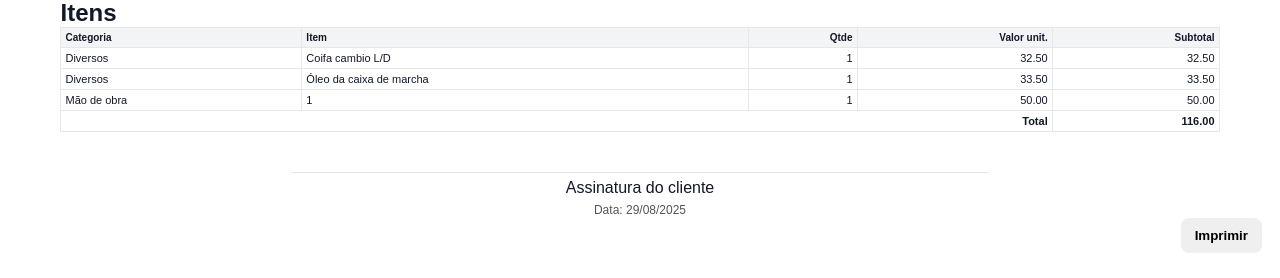
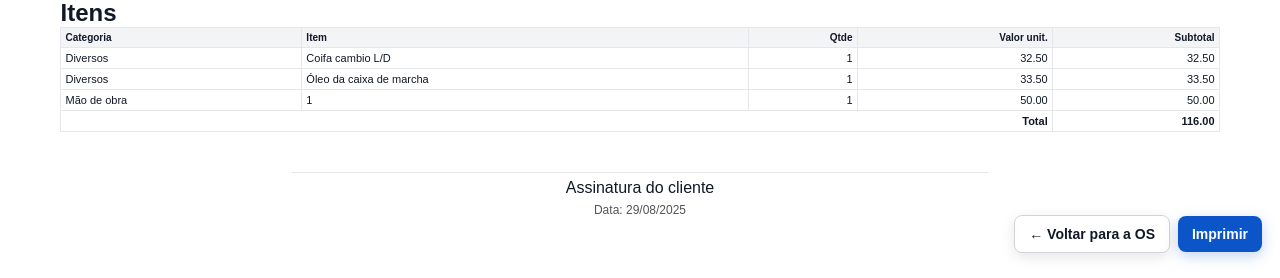
Before and after one commit to sketchJayJay/Mec-nica-do-Jairo, a Flask app: page /os/17/imprimir in a window 1280 px wide. Shown: the part 529-807 px from the top of the page. Run offline with Flask 3, Linux system fonts and the light colour scheme; data comes from the database, SQL or seed files in the repository; some libraries are stand-ins or nearby versions.

Commit message:
Add files via upload

```diff
--- a/templates/os_print.html
+++ b/templates/os_print.html
@@ -18,8 +18,12 @@
         table.grid th { background:#f3f4f6; text-align:left; font-size:10px; }
         .row { display:flex; gap:12px; flex-wrap:wrap; }
         .col { flex:1; min-width:180px; }
-        .print-actions { position:fixed; right:18px; bottom:18px; z-index:99; }
-        .print-actions button { border:0; border-radius:8px; padding:10px 14px; cursor:pointer; font-weight:700; }
+        .print-actions { position:fixed; right:18px; bottom:18px; z-index:99; display:flex; gap:8px; align-items:center; }
+        .print-actions a, .print-actions button { border:0; border-radius:8px; padding:10px 14px; cursor:pointer; font-weight:700; font-family:Arial, Helvetica, sans-serif; font-size:14px; text-decoration:none; }
+        .print-actions .back-btn { background:#fff; color:#111827; border:1px solid #d1d5db; box-shadow:0 4px 14px rgba(0,0,0,.10); }
+        .print-actions .print-btn { background:#0b55c9; color:#fff; box-shadow:0 4px 14px rgba(11,85,201,.25); }
+        .print-actions .back-btn:hover { background:#f3f4f6; }
+        .print-actions .print-btn:hover { background:#073f96; }
         @media print {
             .print-actions { display:none !important; }
         }
@@ -27,7 +31,10 @@
 </head>
 <body>
     <!-- MECANICA_DO_JAIRO v1.2 (nobg) - MODELO ORIGINAL PRESERVADO -->
-    <div class="print-actions"><button onclick="window.print()">Imprimir</button></div>
+    <div class="print-actions">
+        <a class="back-btn" href="{{ url_for('os_view', servico_id=ordem.id) }}">← Voltar para a OS</a>
+        <button class="print-btn" type="button" onclick="window.print()">Imprimir</button>
+    </div>
 
     <div class="header" style="display:block; position:relative; padding-right:150px; min-height:0px; margin-bottom:0px;">
         <div class="brandwrap" style="display:flex; flex-direction:column; align-items:flex-start; gap:8px; max-width: calc(100% - 260px);">
```
